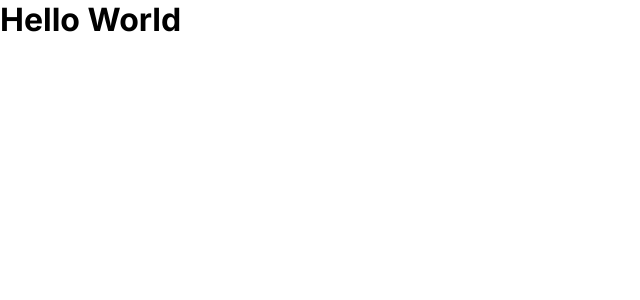
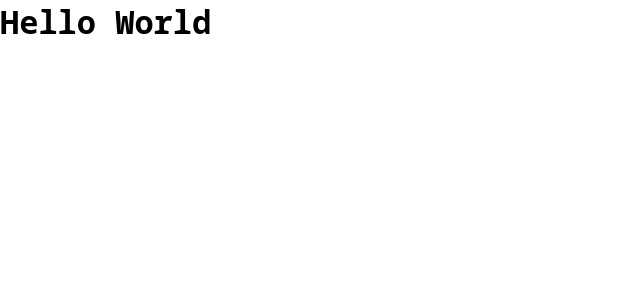
Before and after one commit to Tboules/todo_mono_playground, a Next.js app in the folder apps/web/: page / in a window 1280 px wide. Shown: the top 300 px of the page, without its empty margins (0-640 px from the left). Built offline with nearby package versions, Linux system fonts and the light colour scheme.

Commit message:
added noto sans mono font

```diff
--- a/apps/web/app/layout.tsx
+++ b/apps/web/app/layout.tsx
@@ -1,8 +1,10 @@
 import "./globals.css";
 import type { Metadata } from "next";
-import { Inter } from "next/font/google";
+import { Noto_Sans_Mono } from "next/font/google";
 
-const inter = Inter({ subsets: ["latin"] });
+const notoSans = Noto_Sans_Mono({
+  subsets: ["latin"],
+});
 
 export const metadata: Metadata = {
   title: "Todo Mono Playground",
@@ -15,8 +17,8 @@ export default function RootLayout({
   children: React.ReactNode;
 }): JSX.Element {
   return (
-    <html lang="en">
-      <body className={inter.className}>{children}</body>
+    <html lang="en" className={notoSans.className}>
+      <body>{children}</body>
     </html>
   );
 }
```
